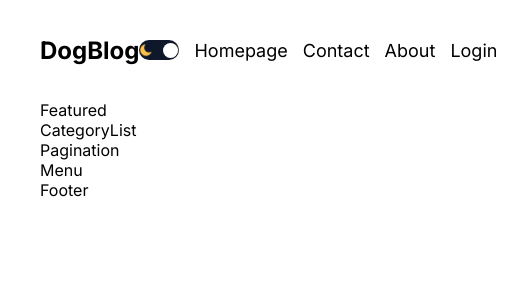
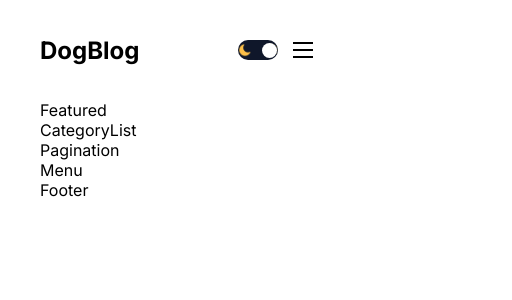
Before and after one commit to sdhanraj300/nextjsblog, a Next.js app: page / in a window 390 px wide. Shown: the top 300 px of the page, 512 px wide, since content can reach past the window. Built offline with nearby package versions, Linux system fonts and the light colour scheme.

Commit message:
made the navbar responsive

```diff
--- a/src/components/authLinks/AuthLinks.jsx
+++ b/src/components/authLinks/AuthLinks.jsx
@@ -1,4 +1,4 @@
-"use client"
+"use client";
 import React, { useState } from "react";
 import Link from "next/link";
 import styles from "./authLinks.module.css";
@@ -8,18 +8,37 @@
   return (
     <>
       {status === "notauthenticated" ? (
-        <Link href="/login">Login</Link>
+        <Link href="/login" className={styles.link}>
+          Login
+        </Link>
       ) : (
         <>
-          <Link href="/write">Write</Link>
+          <Link href="/write" className={styles.link}>
+            Write
+          </Link>
           <span className={styles.link}>Logout</span>
         </>
       )}
-      <div className={styles.burger}>
+      <div className={styles.burger} onClick={() => setOpen(!open)}>
         <div className={styles.line}></div>
         <div className={styles.line}></div>
         <div className={styles.line}></div>
       </div>
+      {open && (
+        <div className={styles.responsiveMenu}>
+          <Link href={"/"}>Homepage</Link>
+          <Link href={"/about"}>About</Link>
+          <Link href={"/contact"}>Contact</Link>
+          {status === "notauthenticated" ? (
+            <Link href={"/login"}>Login</Link>
+          ) : (
+            <>
+              <Link href={"/write"}>Write</Link>
+              <span className={styles.link}>Logout</span>
+            </>
+          )}
+        </div>
+      )}
     </>
   );
 };
--- a/src/components/authLinks/authLinks.module.css
+++ b/src/components/authLinks/authLinks.module.css
@@ -1,3 +1,42 @@
-.link{
-    cursor : pointer;
+.link {
+  cursor: pointer;
 }
+.burger {
+  width: 20px;
+  height: 16px;
+  flex-direction: column;
+  justify-content: space-between;
+  cursor: pointer;
+  display: none;
+}
+.line {
+  width: 100%;
+  height: 2px;
+  background: var(--textColor);
+}
+
+.responsiveMenu {
+  position: absolute;
+  top: 100px;
+  left: 0;
+  background: var(--bg);
+  height: calc(100vh - 100px);
+  width: 100%;
+  display: flex;
+  flex-direction: column;
+  align-items: center;
+  justify-content: center;
+  gap: 50px;
+  font-size: 36px;
+}
+@media screen and (max-width: 640px) {
+  .links {
+    justify-content: flex-end;
+  }
+  .burger {
+    display: flex;
+  }
+  .link {
+    display: none;
+  }
+}
--- a/src/components/navbar/Navbar.jsx
+++ b/src/components/navbar/Navbar.jsx
@@ -16,9 +16,15 @@
       <div className={styles.logo}>DogBlog</div>
       <div className={styles.links}>
         <ThemeToggle />
-        <Link className="link" href={"/"}>Homepage</Link>
-        <Link className="link" href={"/contact"}>Contact</Link>
-        <Link className="link" href={"/about"}>About</Link>
+        <Link className={styles.link} href={"/"}>
+          Homepage
+        </Link>
+        <Link className={styles.link} href={"/contact"}>
+          Contact
+        </Link>
+        <Link className={styles.link} href={"/about"}>
+          About
+        </Link>
         <AuthLinks />
       </div>
     </div>
```
